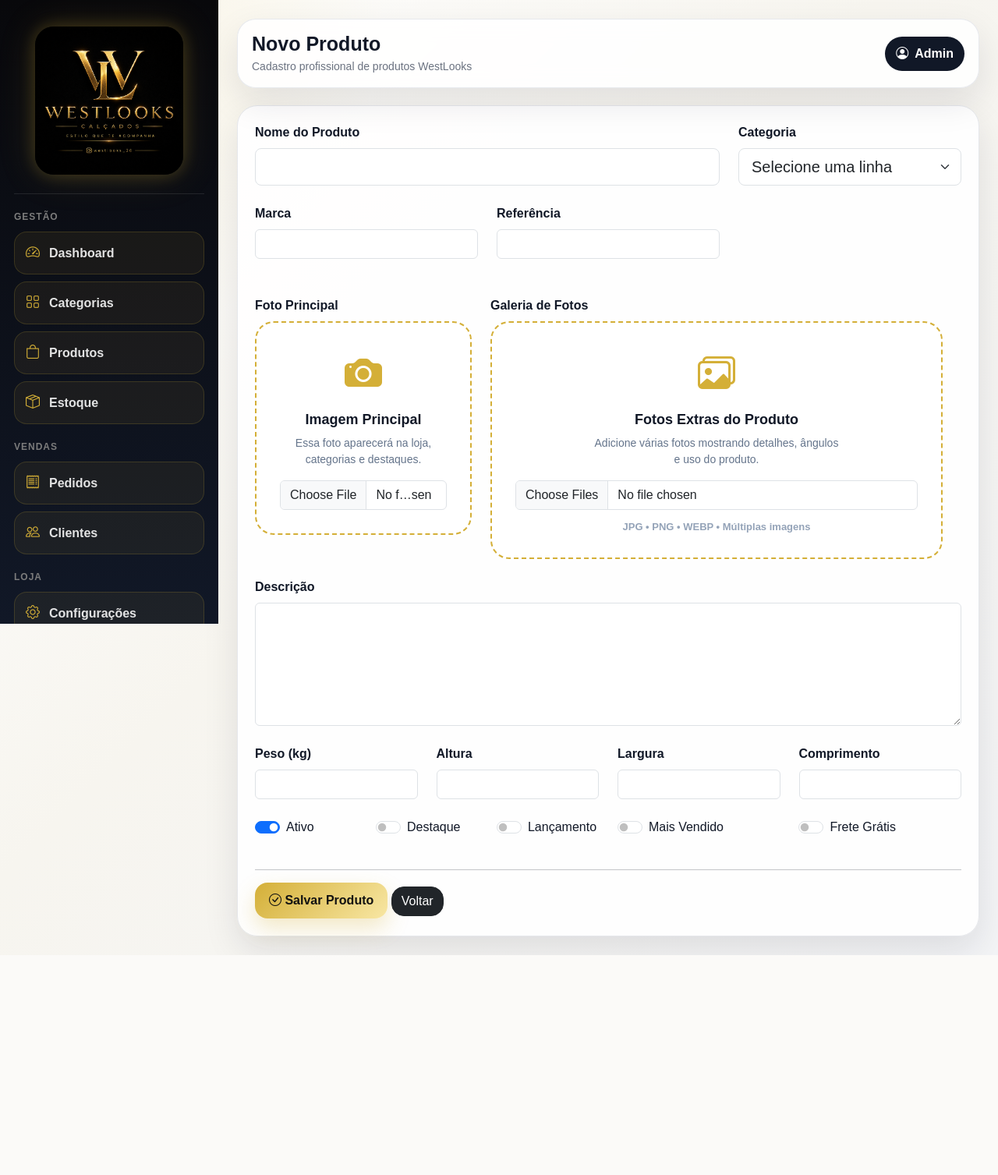
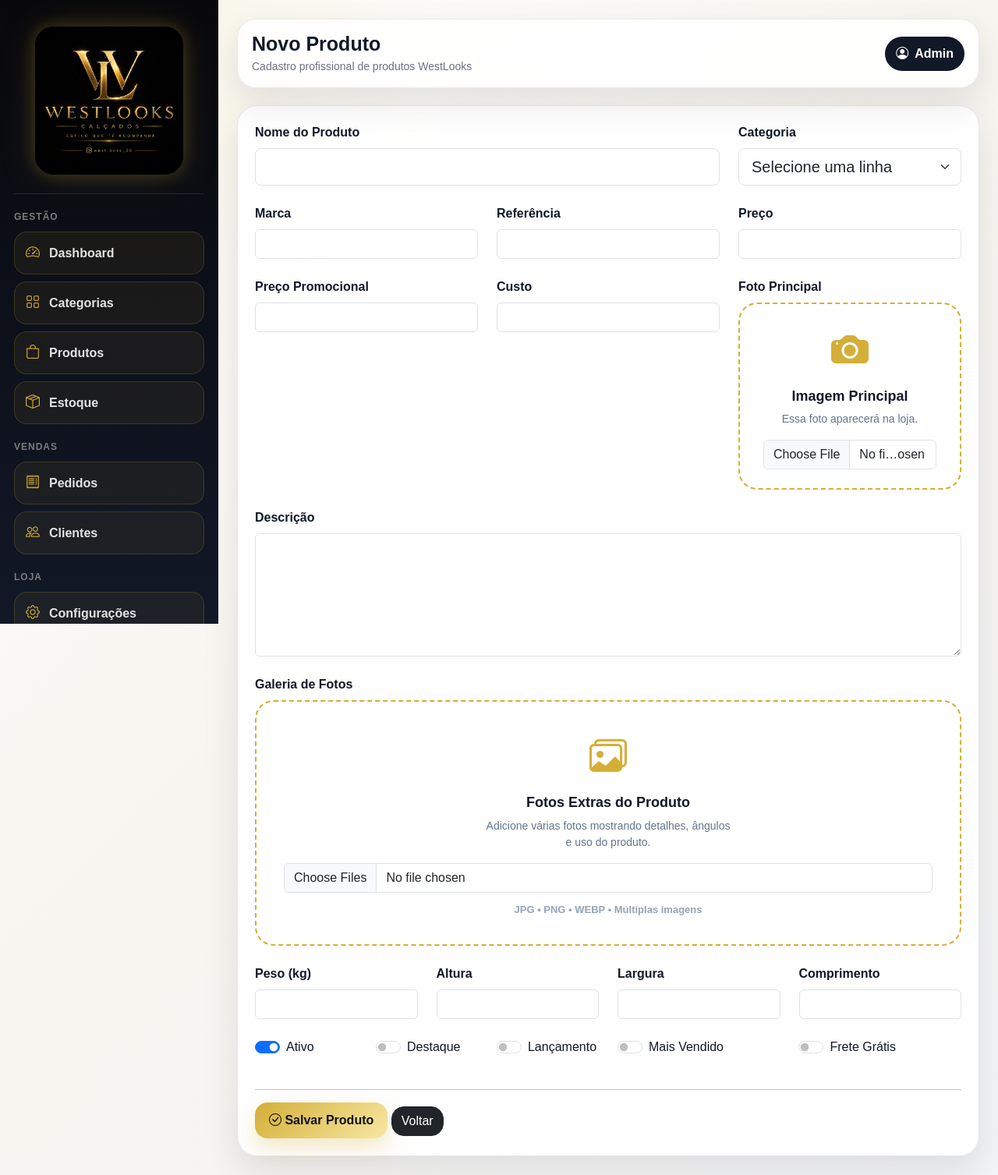
Before and after one commit to Mauricio3114/westlooks-ecommerce, a Flask app: page /admin/produtos/novo in a window 1280 px wide. Shown: the whole page at 78% size. Before the commit the page ends 1225 px from the top, so only its background shows below. Run offline with Flask 3, Linux system fonts and the light colour scheme; the visitor is signed in with stand-in values (Sample User, id 1); data that the repository does not hold is empty.

Commit message:
refatora formulario de produtos e corrige cadastro de precos

```diff
--- a/app/templates/admin/produtos/form.html
+++ b/app/templates/admin/produtos/form.html
@@ -14,21 +14,32 @@
 
 <style>
 
-.upload-card-principal,
-.upload-card-galeria{
+.upload-card-principal{
     background:#fff;
     border:2px dashed #d4af37;
     border-radius:24px;
     padding:30px;
     text-align:center;
-    min-height:150px;
+    height:240px;
 
     display:flex;
     flex-direction:column;
     justify-content:center;
     align-items:center;
+}
 
-    transition:.3s;
+.upload-card-galeria{
+    background:#fff;
+    border:2px dashed #d4af37;
+    border-radius:24px;
+    padding:35px;
+    text-align:center;
+    min-height:230px;
+
+    display:flex;
+    flex-direction:column;
+    justify-content:center;
+    align-items:center;
 }
 
 .upload-card-principal:hover,
@@ -147,7 +158,55 @@
 
             </div>
 
-            <div class="row g-4">
+
+                <div class="col-md-4">
+
+                    <label class="form-label fw-bold">
+                        Preço
+                    </label>
+
+                    <input
+                        type="number"
+                        step="0.01"
+                        min="0"
+                        name="preco"
+                        class="form-control"
+                        required
+                        value="{{ produto.preco if produto else '' }}">
+
+                </div>
+
+                <div class="col-md-4">
+
+                    <label class="form-label fw-bold">
+                        Preço Promocional
+                    </label>
+
+                    <input
+                        type="number"
+                        step="0.01"
+                        min="0"
+                        name="preco_promocional"
+                        class="form-control"
+                        value="{{ produto.preco_promocional if produto else '' }}">
+
+                </div>
+
+                <div class="col-md-4">
+
+                    <label class="form-label fw-bold">
+                        Custo
+                    </label>
+
+                    <input
+                        type="number"
+                        step="0.01"
+                        min="0"
+                        name="custo"
+                        class="form-control"
+                        value="{{ produto.custo if produto else '' }}">
+
+                </div>
 
                 <div class="col-lg-4">
 
@@ -162,8 +221,7 @@
                         <h6>Imagem Principal</h6>
 
                         <small>
-                            Essa foto aparecerá na loja,
-                            categorias e destaques.
+                            Essa foto aparecerá na loja.
                         </small>
 
                         <input
@@ -176,42 +234,6 @@
 
                 </div>
 
-                <div class="col-lg-8">
-
-                    <label class="form-label fw-bold">
-                        Galeria de Fotos
-                    </label>
-
-                    <div class="upload-card-galeria">
-
-                        <i class="bi bi-images"></i>
-
-                        <h6>
-                            Fotos Extras do Produto
-                        </h6>
-
-                        <small>
-                            Adicione várias fotos mostrando
-                            detalhes, ângulos e uso do produto.
-                        </small>
-
-                        <input
-                            type="file"
-                            name="fotos_extras"
-                            multiple
-                            class="form-control mt-3"
-                            accept="image/*">
-
-                        <div class="upload-info">
-                            JPG • PNG • WEBP • Múltiplas imagens
-                        </div>
-
-                    </div>
-
-                </div>
-
-            </div>
-
             <div class="col-12">
 
                 <label class="form-label fw-bold">
@@ -222,6 +244,38 @@
                     name="descricao"
                     rows="6"
                     class="form-control">{{ produto.descricao if produto else '' }}</textarea>
+
+            </div>
+
+            <div class="col-12">
+
+                <label class="form-label fw-bold">
+                    Galeria de Fotos
+                </label>
+
+                <div class="upload-card-galeria">
+
+                    <i class="bi bi-images"></i>
+
+                    <h6>Fotos Extras do Produto</h6>
+
+                    <small>
+                        Adicione várias fotos mostrando detalhes,
+                        ângulos e uso do produto.
+                    </small>
+
+                    <input
+                        type="file"
+                        name="fotos_extras"
+                        multiple
+                        class="form-control mt-3"
+                        accept="image/*">
+
+                    <div class="upload-info">
+                        JPG • PNG • WEBP • Múltiplas imagens
+                    </div>
+
+                </div>
 
             </div>
 
@@ -451,7 +505,7 @@
 
             </div>
 
-        </div>
+        </div> <!-- FECHA A ROW PRINCIPAL -->
 
     </form>
 
```
